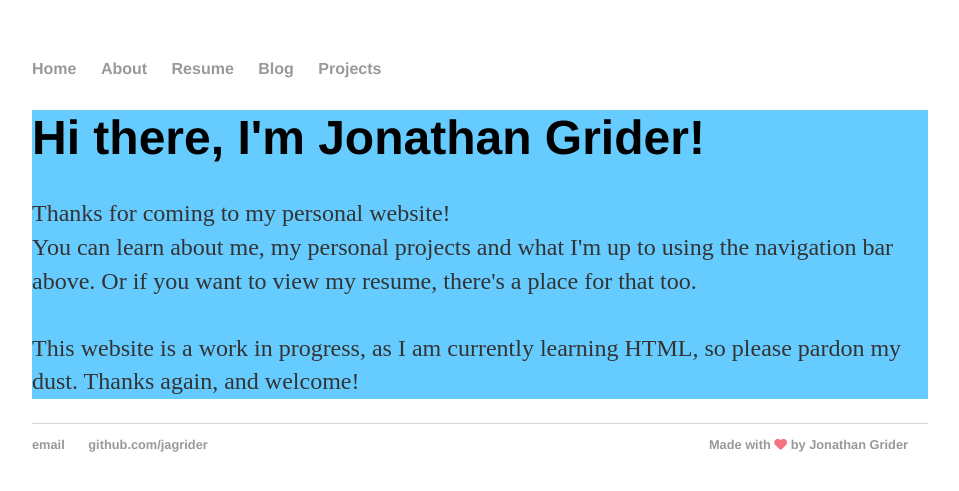
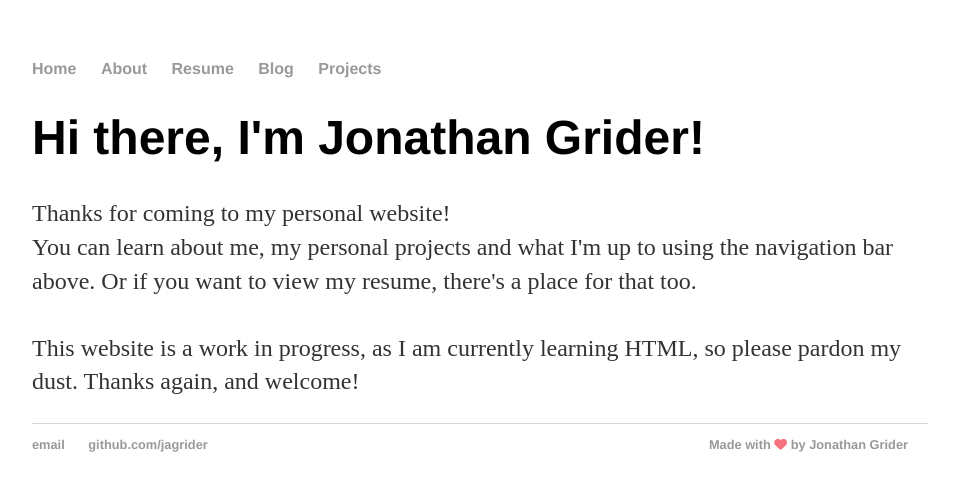
Before and after one commit to jagrider/jagrider.github.io, a Jekyll site: the page built from index.html, in a window 1280 px wide. Shown: the top 491 px of the page, without its empty margins (160-1119 px from the left). Built offline with Jekyll 4.4.1, drawn with Linux system fonts in a browser that asks for light colours; nearby versions of some CDN libraries.

Commit message:
removed css color change for main index

```diff
--- a/css/main.css
+++ b/css/main.css
@@ -33,9 +33,6 @@ footer {
     font-size: .8em;
 }
 
-.blurb {
-  background-color: #66ccff;
-}
 
 .footer-left {
   float: left;
```
